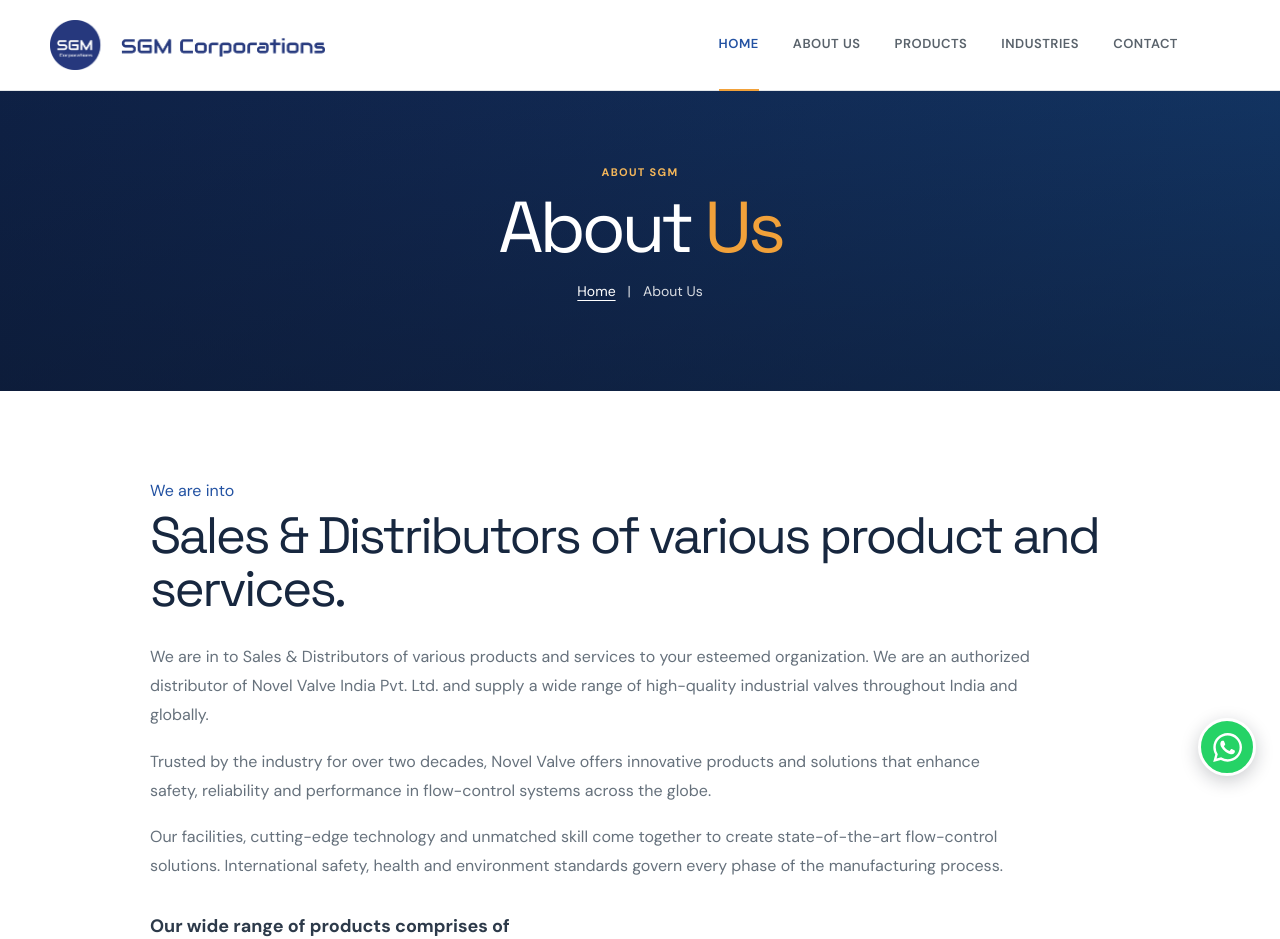
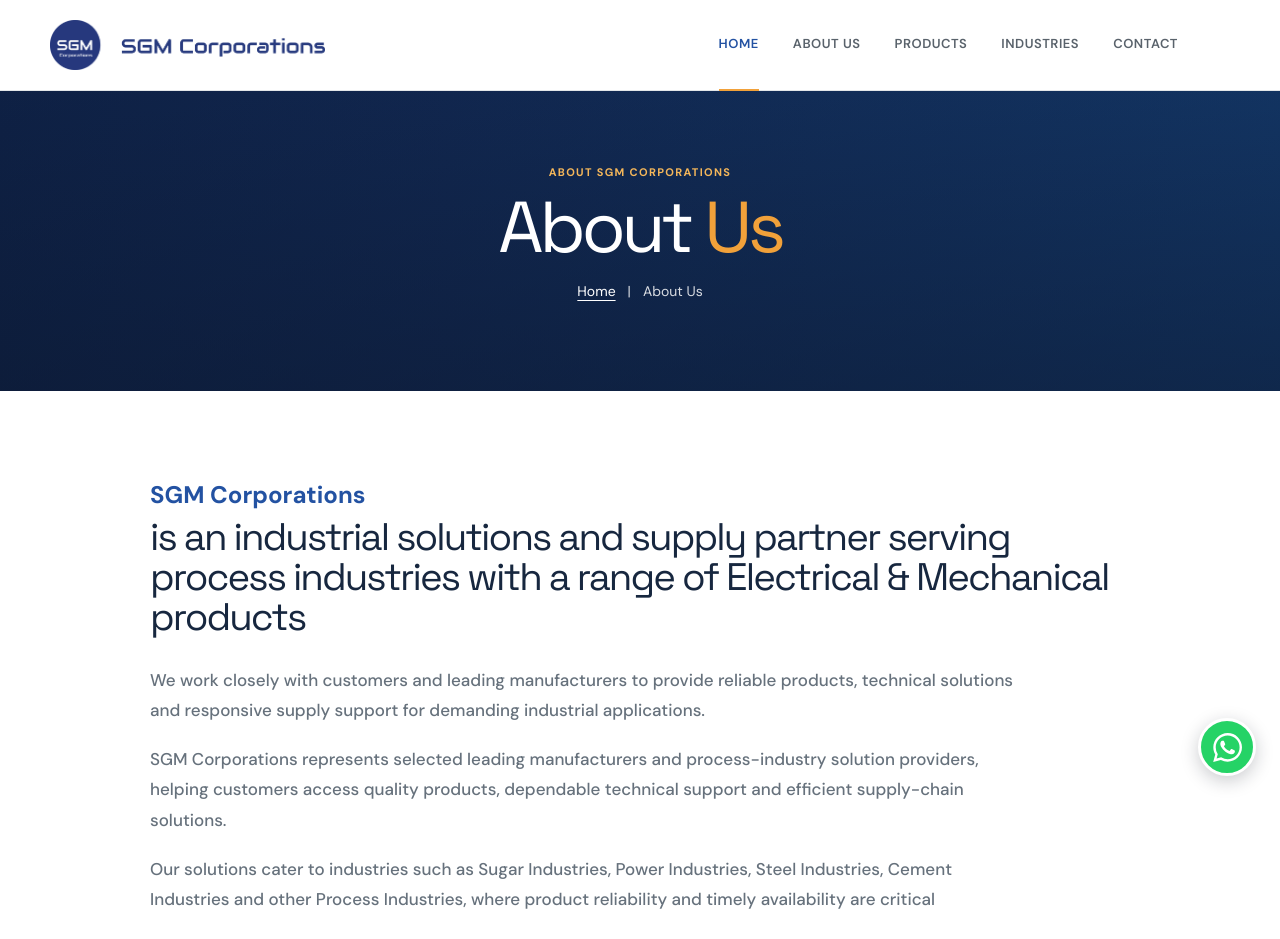
Before and after one commit to sgm24/sgm_web, a Next.js app: page /about in a window 1280 px wide. Shown: the top 939 px of the page. Built offline with nearby package versions, Linux system fonts and the light colour scheme.

Commit message:
about section content and font update

```diff
--- a/src/app/globals.css
+++ b/src/app/globals.css
@@ -389,8 +389,8 @@
 	margin-bottom: 28px;
 }
 
-.about-intro-header h2 {
-	font-size: clamp(34px, 4vw, 52px);
+.about-intro-header h3 {
+	font-size: clamp(26px, 3vw, 40px);
 	letter-spacing: -0.05em;
 	line-height: 1.04;
 	margin-top: 6px;
@@ -398,7 +398,8 @@
 
 .about-copy {
 	color: var(--muted);
-	font-size: 16px;
+	font-size: 17px;
+	font-weight: 425;
 	line-height: 1.8;
 	max-width: 880px;
 }
--- a/src/components/About_Section/AboutMain.jsx
+++ b/src/components/About_Section/AboutMain.jsx
@@ -21,7 +21,7 @@
       <main className="about-page">
         <section className="about-hero">
           <div className="container about-hero-inner">
-            <p className="eyebrow">About SGM</p>
+            <p className="eyebrow">About SGM Corporations</p>
             <h1>
               About <span>Us</span>
             </h1>
@@ -36,26 +36,25 @@
         <section className="section about-intro">
           <div className="container about-intro-card">
             <div className="about-intro-header">
-              <p className="dark-eyebrow">We are into</p>
-              <h2>Sales &amp; Distributors of various product and services.</h2>
+              <p className="dark-eyebrow text-2xl font-bold">SGM Corporations</p>
+              <h3>is an industrial solutions and supply partner serving process industries with a range of Electrical &amp; Mechanical products</h3>
             </div>
 
             <div className="about-copy">
               <p>
-                We are in to Sales &amp; Distributors of various products and services to your
-                esteemed organization. We are an authorized distributor of Novel Valve India Pvt.
-                Ltd. and supply a wide range of high-quality industrial valves throughout India and
-                globally.
+                We work closely with customers and leading manufacturers to provide reliable products, technical solutions and responsive supply support for demanding industrial applications.
               </p>
               <p>
-                Trusted by the industry for over two decades, Novel Valve offers innovative
-                products and solutions that enhance safety, reliability and performance in
-                flow-control systems across the globe.
+                SGM Corporations represents selected leading manufacturers and process-industry solution providers, helping customers access quality products, dependable technical support and efficient supply-chain solutions.
               </p>
               <p>
-                Our facilities, cutting-edge technology and unmatched skill come together to create
-                state-of-the-art flow-control solutions. International safety, health and
-                environment standards govern every phase of the manufacturing process.
+                Our solutions cater to industries such as Sugar Industries, Power Industries, Steel Industries, Cement Industries and other Process Industries, where product reliability and timely availability are critical
+              </p>
+              <p>
+                With strong industry knowledge, sourcing capabilities and logistics expertise, we are committed to delivering the right product, at the right time, with consistent service and support.
+              </p>
+              <p>
+                Our strength lies in understanding industrial requirements and providing dependable solutions from product selection to delivery.
               </p>
             </div>
 
```
